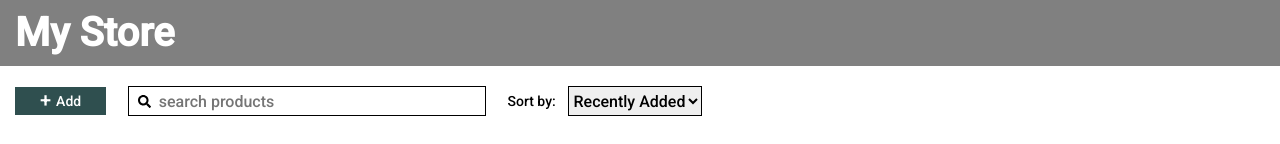
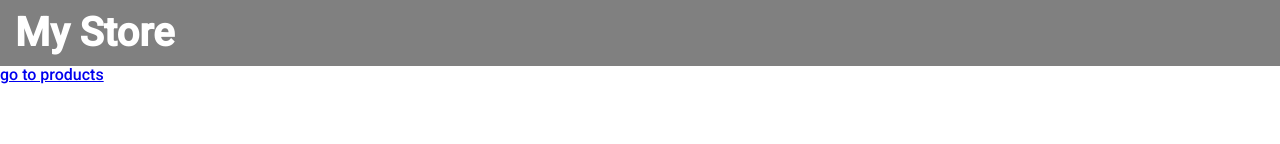
Before and after one commit to benpakmnz/ng-soft-store, an Angular app: page / in a window 1280 px wide. Shown: the top 144 px of the page. Built offline with nearby package versions, Linux system fonts and the light colour scheme.

Commit message:
route to products

```diff
--- a/src/app/app-routing.module.ts
+++ b/src/app/app-routing.module.ts
@@ -4,7 +4,6 @@ import { ProductFormComponent } from './components/product-form/product-form.com
 import { ProductsListComponent } from './components/products-list/products-list.component';
 
 const routes: Routes = [
-  {path: '' , component: ProductsListComponent},
   {path: 'products', component: ProductsListComponent, children: [
     {path: ':id', component: ProductFormComponent}
   ]},
--- a/src/app/app.component.html
+++ b/src/app/app.component.html
@@ -1,4 +1,5 @@
 <header>
   <h1>My Store</h1>
 </header>
+<a class="product-item" routerLink="/products/">go to products</a>
 <router-outlet></router-outlet>
```
